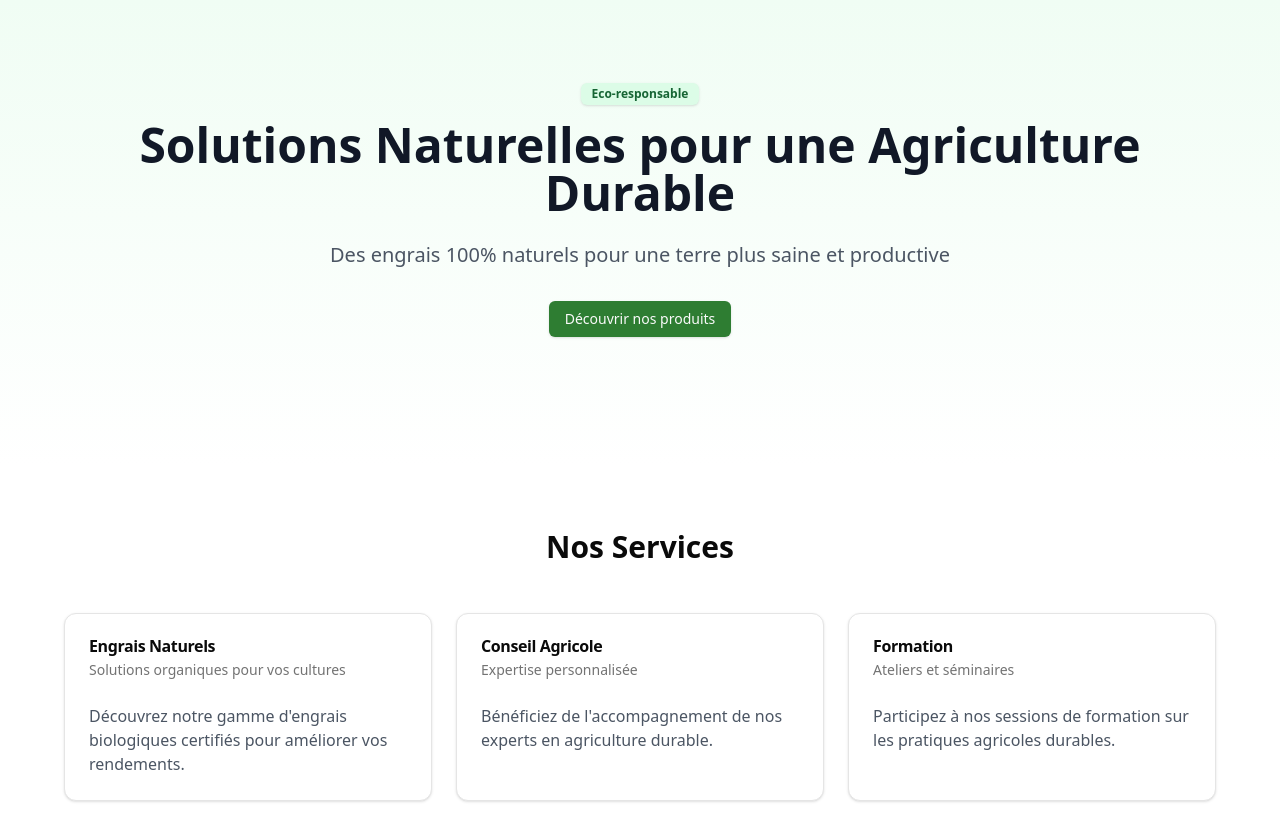
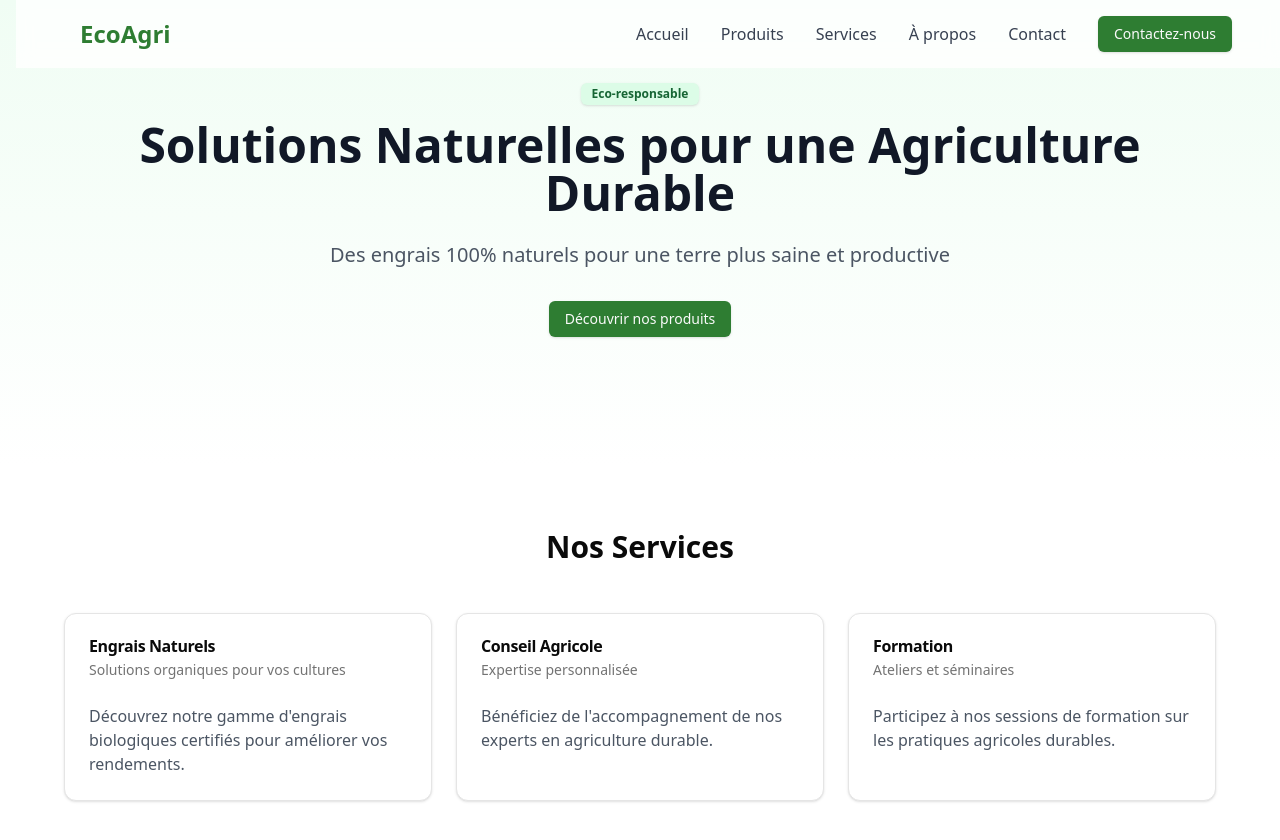
Before and after one commit to Level237/camagrocompany, a React (Vite) app: page / in a window 1280 px wide. Shown: the top 840 px of the page. Built offline with nearby package versions, Linux system fonts and the light colour scheme.

Commit message:
Add framer-motion dependency and update Homepage layout with Navbar component

```diff
--- a/package.json
+++ b/package.json
@@ -13,6 +13,7 @@
     "@radix-ui/react-slot": "^1.1.2",
     "class-variance-authority": "^0.7.1",
     "clsx": "^2.1.1",
+    "framer-motion": "^12.6.3",
     "lucide-react": "^0.486.0",
     "react": "^19.0.0",
     "react-dom": "^19.0.0",
--- /dev/null
+++ b/src/components/layout/Navbar.tsx
@@ -0,0 +1,121 @@
+import { useState, useEffect } from "react"
+import { motion, useScroll, useMotionValueEvent } from "framer-motion"
+import { Link } from "react-router-dom"
+import { Button } from "@/components/ui/button"
+import { Menu, X } from "lucide-react"
+
+const Navbar = () => {
+  const [isOpen, setIsOpen] = useState(false)
+  const [hidden, setHidden] = useState(false)
+  const { scrollY } = useScroll()
+
+  // Suivre le scroll pour l'animation
+  useMotionValueEvent(scrollY, "change", (latest) => {
+    const previous = scrollY.getPrevious()
+    if (latest > previous && latest > 150) {
+      setHidden(true)
+    } else {
+      setHidden(false)
+    }
+  })
+
+  const navItems = [
+    { name: "Accueil", path: "/" },
+    { name: "Produits", path: "/products" },
+    { name: "Services", path: "/services" },
+    { name: "À propos", path: "/about" },
+    { name: "Contact", path: "/contact" },
+  ]
+
+  return (
+    <motion.nav
+      variants={{
+        visible: { y: 0, backgroundColor: "rgba(255, 255, 255, 0.8)", backdropFilter: "blur(8px)" },
+        hidden: { y: "-100%" },
+      }}
+      animate={hidden ? "hidden" : "visible"}
+      transition={{ duration: 0.35, ease: "easeInOut" }}
+      className="fixed w-full top-0 z-50 px-4 py-4"
+    >
+      <div className="container mx-auto max-w-6xl">
+        <div className="flex items-center justify-between">
+          {/* Logo */}
+          <motion.div
+            initial={{ opacity: 0, x: -20 }}
+            animate={{ opacity: 1, x: 0 }}
+            transition={{ duration: 0.5 }}
+          >
+            <Link to="/" className="text-2xl font-bold text-[#2E7D32]">
+              EcoAgri
+            </Link>
+          </motion.div>
+
+          {/* Menu Desktop */}
+          <div className="hidden md:flex items-center space-x-8">
+            {navItems.map((item, index) => (
+              <motion.div
+                key={item.name}
+                initial={{ opacity: 0, y: -20 }}
+                animate={{ opacity: 1, y: 0 }}
+                transition={{ duration: 0.5, delay: index * 0.1 }}
+              >
+                <Link
+                  to={item.path}
+                  className="text-gray-700 hover:text-[#2E7D32] transition-colors"
+                >
+                  {item.name}
+                </Link>
+              </motion.div>
+            ))}
+            <motion.div
+              initial={{ opacity: 0, scale: 0.8 }}
+              animate={{ opacity: 1, scale: 1 }}
+              transition={{ duration: 0.5, delay: 0.5 }}
+            >
+              <Button className="bg-[#2E7D32] hover:bg-[#1B5E20]">
+                Contactez-nous
+              </Button>
+            </motion.div>
+          </div>
+
+          {/* Menu Mobile */}
+          <div className="md:hidden">
+            <Button
+              variant="ghost"
+              size="icon"
+              onClick={() => setIsOpen(!isOpen)}
+              className="text-gray-700"
+            >
+              {isOpen ? <X size={24} /> : <Menu size={24} />}
+            </Button>
+          </div>
+        </div>
+
+        {/* Menu Mobile Dropdown */}
+        <motion.div
+          initial={false}
+          animate={isOpen ? { height: "auto", opacity: 1 } : { height: 0, opacity: 0 }}
+          className="md:hidden overflow-hidden"
+        >
+          <div className="py-4 space-y-4">
+            {navItems.map((item) => (
+              <Link
+                key={item.name}
+                to={item.path}
+                className="block text-gray-700 hover:text-[#2E7D32] transition-colors"
+                onClick={() => setIsOpen(false)}
+              >
+                {item.name}
+              </Link>
+            ))}
+            <Button className="w-full bg-[#2E7D32] hover:bg-[#1B5E20]">
+              Contactez-nous
+            </Button>
+          </div>
+        </motion.div>
+      </div>
+    </motion.nav>
+  )
+}
+
+export default Navbar
--- a/src/pages/Homepage.tsx
+++ b/src/pages/Homepage.tsx
@@ -1,12 +1,14 @@
 import { Button } from "@/components/ui/button"
 import { Card, CardContent, CardDescription, CardHeader, CardTitle } from "@/components/ui/card"
 import { Badge } from "@/components/ui/badge"
-
+import Navbar from "@/components/layout/Navbar"
 const Homepage = () => {
   return (
     <div className="min-h-screen bg-white">
       {/* Hero Section */}
+
       <section className="py-20 px-4 bg-gradient-to-b from-green-50 to-white">
+      <Navbar/>
         <div className="container mx-auto max-w-6xl">
           <div className="text-center mb-12">
             <Badge className="mb-4 bg-green-100 text-green-800">Eco-responsable</Badge>
```
Also changed, not shown: 1 other file (tests, documents, lock files or other folders).
